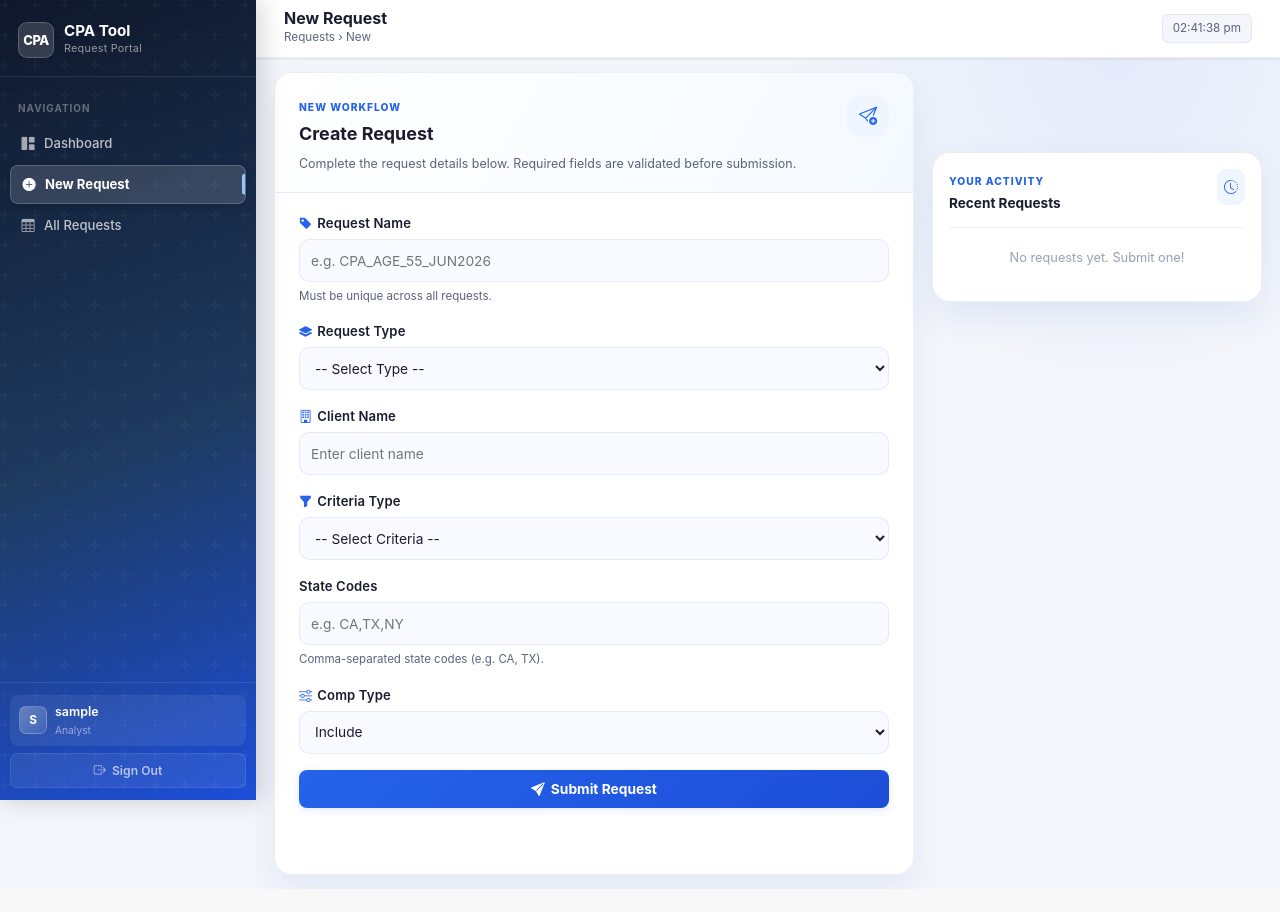
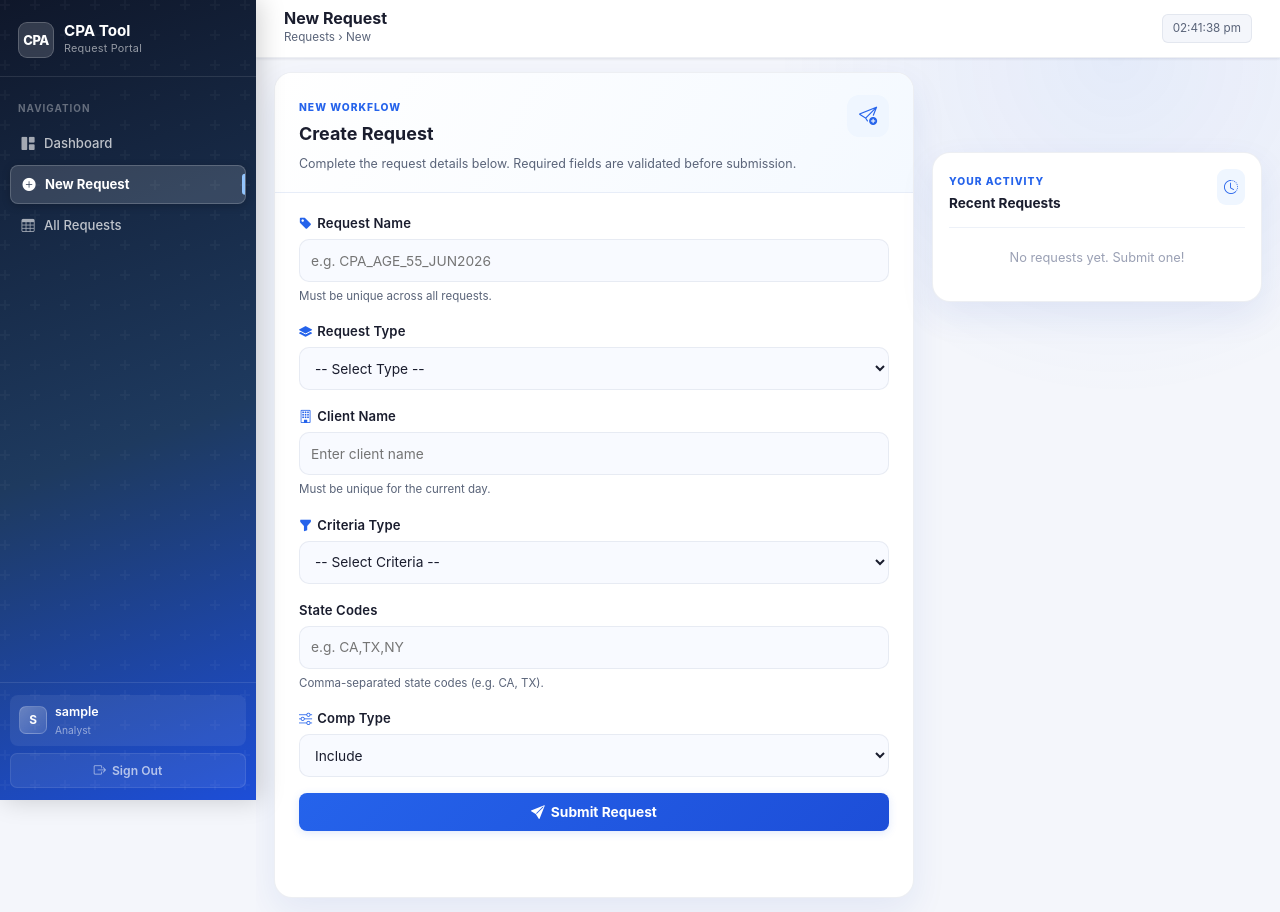
Before and after one commit to Jaideep-7-jai/CPA_Tool, a Flask app: page /new-request in a window 1280 px wide. Before the commit the page ends 889 px from the top, so only its background shows below. Run offline with Flask 3, Linux system fonts and the light colour scheme; the visitor is signed in with stand-in values (Sample User, id 1); data that the repository does not hold is empty; some web fonts are replaced.

Commit message:
Validate client names once per day

```diff
--- a/templates/new_request.html
+++ b/templates/new_request.html
@@ -39,7 +39,11 @@
       <!-- 3. Client Name -->
       <div class="form-group">
         <label for="client_name"><i class="bi bi-building" style="color:var(--primary);margin-right:5px;"></i>Client Name</label>
-        <input type="text" name="client_name" id="client_name" required placeholder="Enter client name">
+        <div class="input-with-status">
+          <input type="text" name="client_name" id="client_name" required placeholder="Enter client name" autocomplete="off">
+          <span id="clientNameStatus" class="name-status"></span>
+        </div>
+        <small id="clientNameHint">Must be unique for the current day.</small>
       </div>
 
       <!-- 4. Criteria Type -->
```
